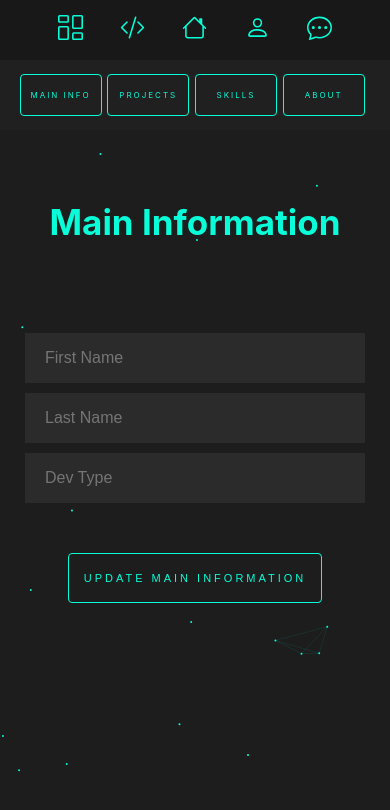
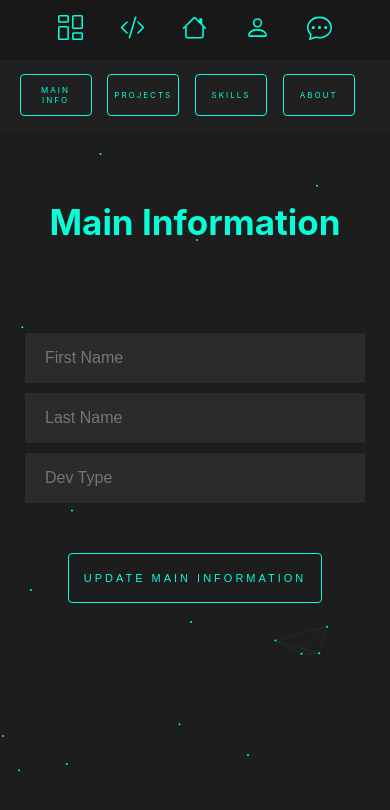
Before and after one commit to aleksandar9999a/experience-portfolio, a React (Create React App) app: page /settings in a window 390 px wide. Shown: the top 810 px of the page. Built offline with nearby package versions, Linux system fonts and the light colour scheme; no server answers.

Commit message:
Fix width and height

```diff
--- a/src/components/SettingsTab/styles.css
+++ b/src/components/SettingsTab/styles.css
@@ -1,7 +1,6 @@
 .settings-tab {
     display: flex;
     margin: auto;
-    width: 60px;
     color: #08fdd8;
 }
 
@@ -24,6 +23,7 @@
     text-transform: uppercase;
     padding: 15px;
     width: 100px;
+    height: 20px;
 }
 .settings-tab-button:active {
     border: 1px solid #08fdd8;
@@ -42,7 +42,7 @@
         font-size: 8px;
         letter-spacing: 2px;
         padding: 5px;
-        width: 70px;
+        width: 60px;
         height: 30px;
     }
 }
```
